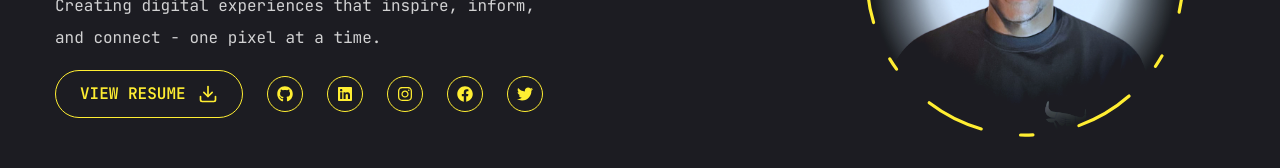
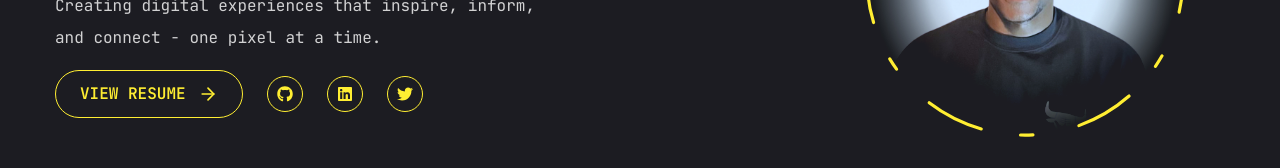
Before and after one commit to Kamo222/portfolio-website, a Next.js app: page / in a window 1280 px wide. Shown: the part 315-483 px from the top of the page. Built offline with nearby package versions, Linux system fonts and the light colour scheme.

Commit message:
Fix CTA and Social Media links

```diff
--- a/app/page.jsx
+++ b/app/page.jsx
@@ -2,7 +2,8 @@ import Photo from "@/components/Photo";
 import Social from "@/components/Social";
 import Stats from "@/components/Stats";
 import { Button } from "@/components/ui/button";
-import { FiDownload } from "react-icons/fi";
+import { FiArrowRight } from "react-icons/fi";
+import Link from "next/link";
 
 const Home = () => {
   return (
@@ -22,10 +23,11 @@ const Home = () => {
               <Button
                 variant="outline"
                 size="md"
-                className="uppercase flex items-center gap-1"
+                className="flex items-center justify-center"
+                href="/resume"
               >
-                <span>View resume</span>
-                <FiDownload className="text-xl ml-2" />
+                <Link href="/projects" className="uppercase flex items-center gap-1">View resume <FiArrowRight  className="text-xl ml-2" /></Link>
+
               </Button>
               <div className="mb-8 xl:mb-0">
                 <Social
--- a/components/Social.jsx
+++ b/components/Social.jsx
@@ -12,17 +12,18 @@ const socials = [
         path: "https://www.linkedin.com/in/kamohelo-mamaregane-065545138/"
     },
     {
-        icon: <FaInstagram />,
-        path: "https://www.instagram.com/"
-    },
-    {
-        icon: <FaFacebook />,
-        path: "https://www.facebook.com/"
-    },
-    {
         icon: <FaTwitter />,
         path: "https://www.twitter.com/"
     }
+    // {
+    //     icon: <FaInstagram />,
+    //     path: "https://www.instagram.com/"
+    // },
+    // {
+    //     icon: <FaFacebook />,
+    //     path: "https://www.facebook.com/"
+    // },
+
 ]
 
 const Social = ({containerStyles, iconStyles}) => {
```
